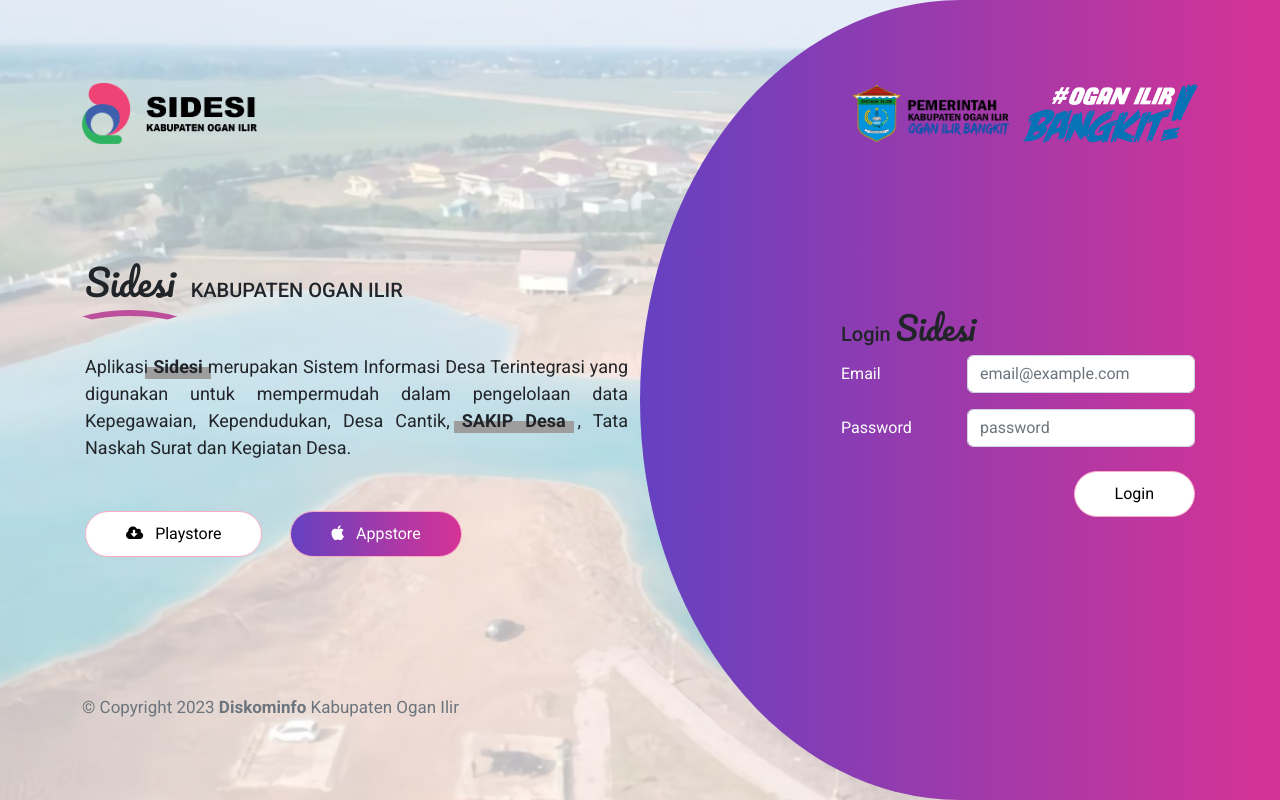
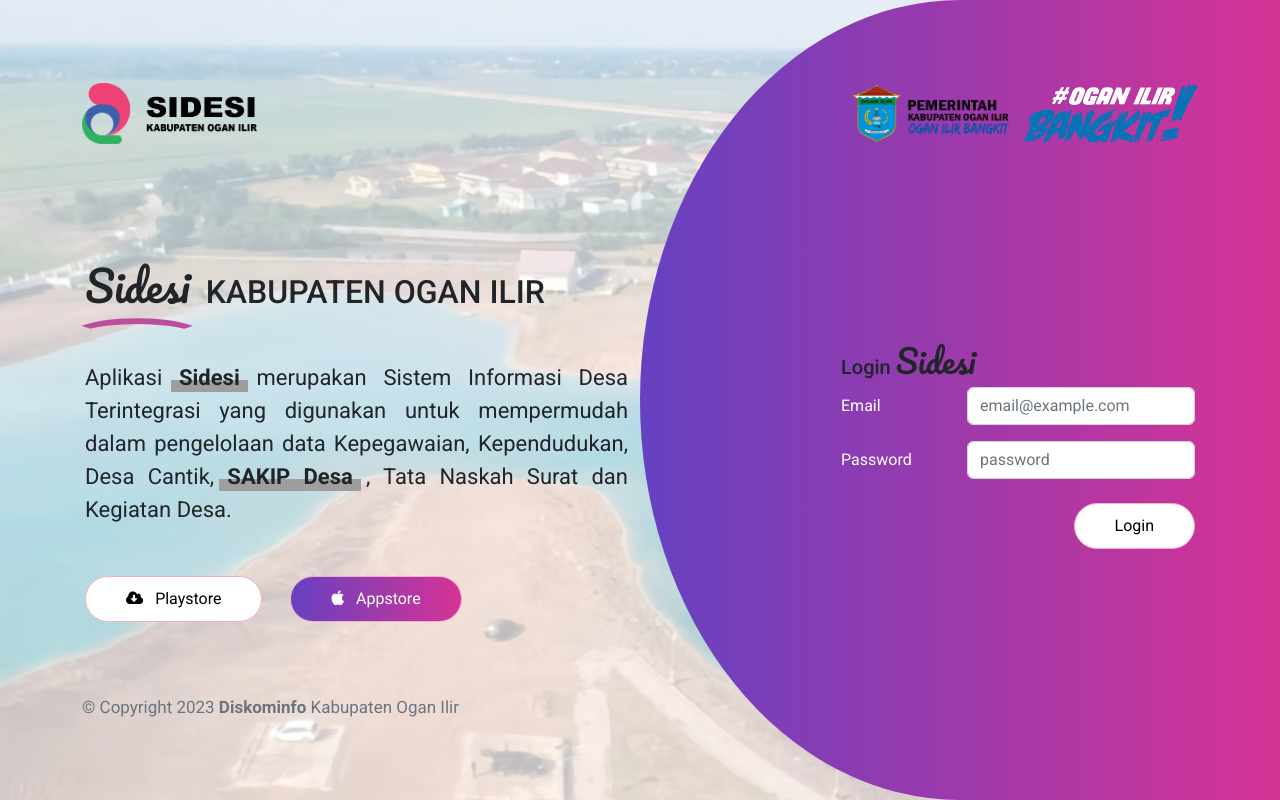
Before and after one commit to dayatpribadi/sidesi, a plain HTML site: page index.html in a window 1280 px wide. Drawn offline with Linux system fonts and the light colour scheme; grey boxes are pictures that could not be loaded.

Commit message:
update size

```diff
--- a/assets/css/styless.css
+++ b/assets/css/styless.css
@@ -327,4 +327,20 @@
     background-position: top right;
     z-index: -2;
   }
+
+  .wrapper-text .taglines p {
+    text-align: justify;
+    font-size: 22px;
+  }
+
+  .wrapper-text .taglines h1 {
+    text-align: justify;
+    font-size: 32px;
+  }
+
+  .wrapper-text .taglines .sidesi {
+    text-align: justify;
+    font-size: 42px;
+  }
+
 }
```
